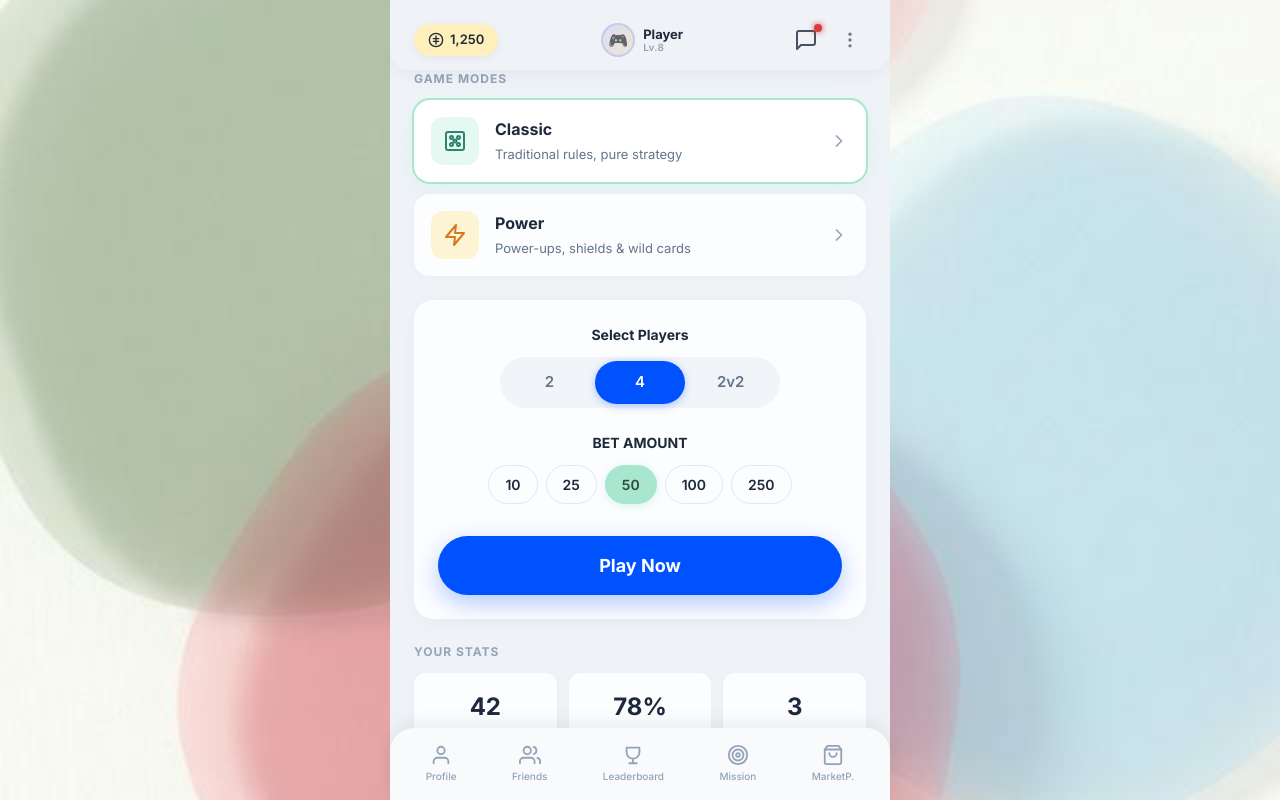
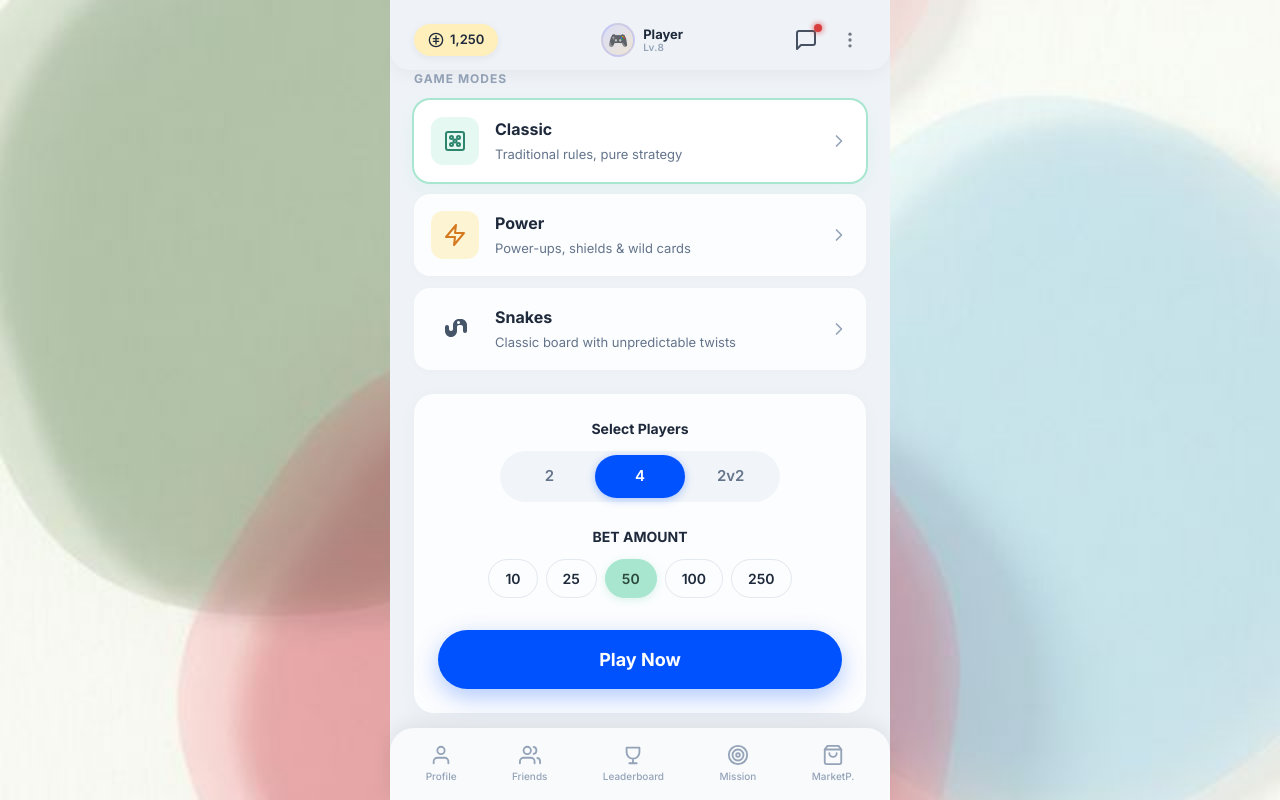
Before and after one commit to mrongSubho/ludo-base, a Next.js app: page / in a window 1280 px wide. Built offline with nearby package versions, Linux system fonts and the light colour scheme.

Commit message:
feat(dashboard): remove legacy stats section and introduce Snakes game mode selector

```diff
--- a/app/components/Board.tsx
+++ b/app/components/Board.tsx
@@ -388,7 +388,7 @@ export default function Board({
     showLeaderboard?: boolean;
     onToggleLeaderboard?: (show: boolean) => void;
     playerCount?: '2' | '4' | '2v2';
-    gameMode?: 'classic' | 'power';
+    gameMode?: 'classic' | 'power' | 'snakes';
 }) {
     const { playMove, playCapture, playWin, playTurn } = useAudio();
     const [players, setPlayers] = useState<Player[]>(() => shufflePlayers(playerCount));
--- a/app/page.tsx
+++ b/app/page.tsx
@@ -137,6 +137,13 @@ const FileTextIcon = () => (
 const ShieldIcon = () => (
   <svg className="settings-row-icon svg-icon" viewBox="0 0 24 24" fill="none" stroke="currentColor" strokeWidth="2" strokeLinecap="round" strokeLinejoin="round">
     <path d="M12 22s8-4 8-10V5l-8-3-8 3v7c0 6 8 10 8 10z" />
+  </svg>
+);
+
+const SnakeIcon = () => (
+  <svg viewBox="0 0 24 24" fill="currentColor" width="24" height="24">
+    <path d="M16 2.016c-3.3 0-6 2.7-6 6v3.968c0 1.1-.9 2.016-2 2.016s-2-.916-2-2.016V9.984c0-1.1-.9-2.016-2-2.016S2 8.884 2 9.984v4.064c0 3.3 2.7 6 6 6s6-2.7 6-6V9.984c0-1.1.9-2.016 2-2.016H18c1.1 0 2 .916 2 2.016v4.064c0 1.1.9 2.016 2 2.016s2-.916 2-2.016V8.016c0-3.3-2.7-6-6-6h-2z" />
+    <circle cx="15.5" cy="5.5" r="1.5" fill="#fff" />
   </svg>
 );
 
@@ -484,7 +491,7 @@ export default function Page() {
   const [activeTab, setActiveTab] = useState<Tab>(null);
 
   // Match Configuration State
-  const [selectedMode, setSelectedMode] = useState<'classic' | 'power'>('classic');
+  const [selectedMode, setSelectedMode] = useState<'classic' | 'power' | 'snakes'>('classic');
   const [playerCount, setPlayerCount] = useState<'2' | '4' | '2v2'>('4');
   const [betAmount, setBetAmount] = useState<number>(50);
 
@@ -577,6 +584,20 @@ export default function Page() {
                   </div>
                   <ChevronRight />
                 </div>
+
+                <div
+                  className={`mode-card ${selectedMode === 'snakes' ? 'active selection-glow-purple' : ''}`}
+                  onClick={() => setSelectedMode('snakes')}
+                >
+                  <div className="mode-icon-wrapper snakes" style={{ background: 'linear-gradient(135deg, var(--ludo-accent), var(--color-ludo-alert))' }}>
+                    <SnakeIcon />
+                  </div>
+                  <div className="mode-details">
+                    <h4>Snakes</h4>
+                    <p>Classic board with unpredictable twists</p>
+                  </div>
+                  <ChevronRight />
+                </div>
               </div>
             </section>
 
@@ -612,25 +633,6 @@ export default function Page() {
                 <button className="play-now-btn" onClick={handlePlayNow}>
                   Play Now
                 </button>
-              </div>
-            </section>
-
-            {/* Stats Section */}
-            <section className="dash-section stats-section">
-              <h3 className="section-title">YOUR STATS</h3>
-              <div className="stats-grid">
-                <div className="stat-card">
-                  <h4>42</h4>
-                  <span>WINS</span>
-                </div>
-                <div className="stat-card">
-                  <h4>78%</h4>
-                  <span>WIN RATE</span>
-                </div>
-                <div className="stat-card">
-                  <h4>3</h4>
-                  <span>STREAK</span>
-                </div>
               </div>
             </section>
           </main>
```
